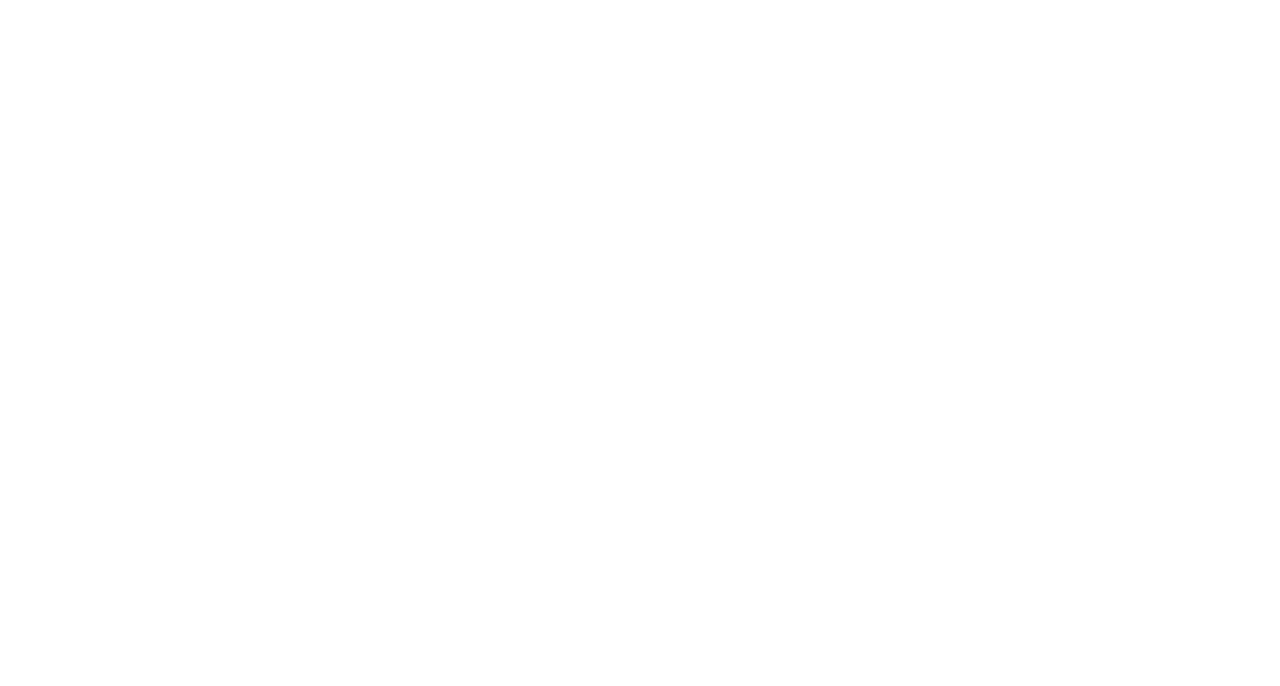
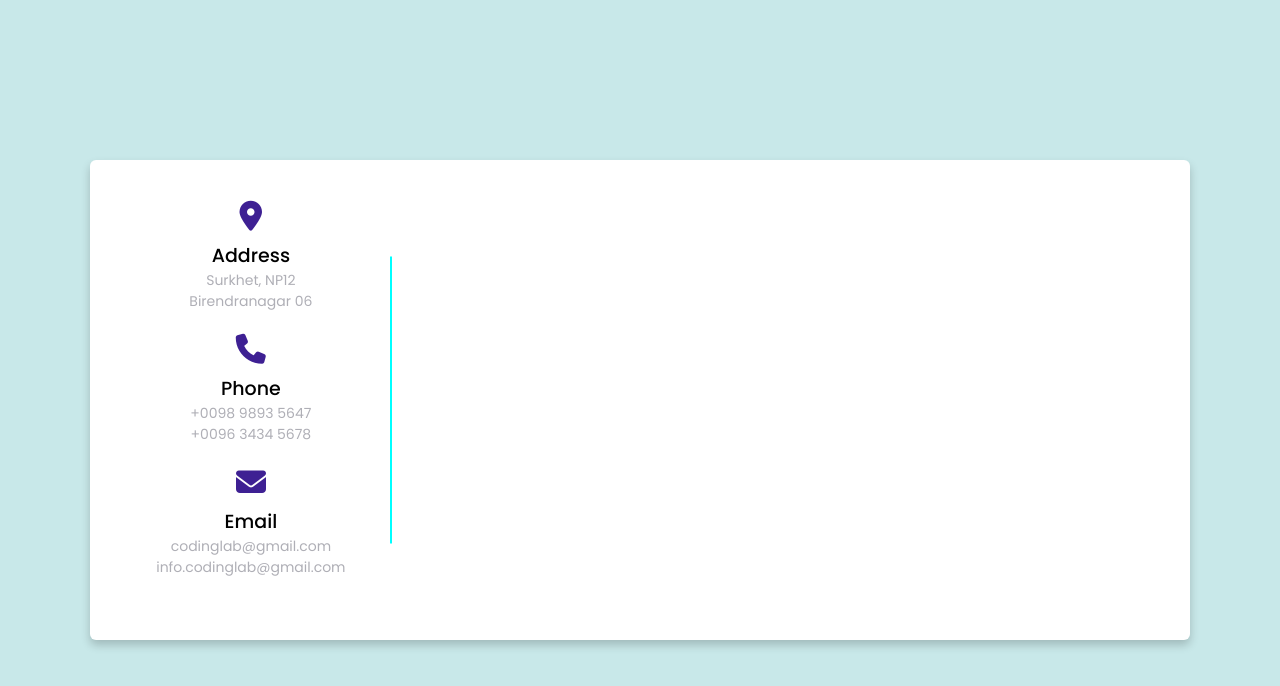
Before and after one commit to Amirkvni/contactUs, a plain HTML site: page index.html in a window 1280 px wide. Drawn offline with Linux system fonts and the light colour scheme.

Commit message:
coding left content section

```diff
--- a/index.html
+++ b/index.html
@@ -4,7 +4,37 @@
     <meta charset="UTF-8" />
     <meta name="viewport" content="width=device-width, initial-scale=1.0" />
     <title>Document</title>
+    <link
+      rel="stylesheet"
+      href="https://cdnjs.cloudflare.com/ajax/libs/font-awesome/6.5.1/css/all.min.css"
+    />
     <link rel="stylesheet" href="style.css" />
   </head>
-  <body></body>
+  <body>
+    <div class="container">
+      <div class="content">
+        <div class="left_content">
+          <div class="info_contact">
+            <i class="fa fa-map-marker-alt"></i>
+            <h5 class="title_info_contact">Address</h5>
+            <span class="text">Surkhet, NP12 </span>
+            <span class="text">Birendranagar 06 </span>
+          </div>
+          <div class="info_contact">
+            <i class="fa fa-phone"></i>
+            <h5 class="title_info_contact">Phone</h5>
+            <span class="text">+0098 9893 5647 </span>
+            <span class="text">+0096 3434 5678 </span>
+          </div>
+          <div class="info_contact">
+            <i class="fa fa-envelope"></i>
+            <h5 class="title_info_contact">Email</h5>
+            <span class="text">codinglab@gmail.com </span>
+            <span class="text">info.codinglab@gmail.com </span>
+          </div>
+        </div>
+        <div class="right_content"></div>
+      </div>
+    </div>
+  </body>
 </html>
--- a/style.css
+++ b/style.css
@@ -0,0 +1,79 @@
+/* Google Font CDN Link */
+@import url("https://fonts.googleapis.com/css2?family=Poppins:wght@200;300;400;500;600;700&display=swap");
+
+* {
+  margin: 0;
+  padding: 0;
+  box-sizing: border-box;
+}
+body {
+  height: 100vh;
+  display: flex;
+  align-items: center;
+  justify-content: center;
+  font-family: "Poppins";
+  background-color: #c8e8e9;
+}
+.container {
+  background-color: #fff;
+  max-width: 1100px;
+  width: 100%;
+  border-radius: 6px;
+  box-shadow: 0 5px 10px rgba(0, 0, 0, 0.2);
+  padding: 35px;
+  height: 480px;
+}
+.content {
+  height: 100%;
+  display: flex;
+  gap: 23px;
+  align-items: center;
+  justify-content: center;
+}
+.content .left_content {
+  width: 25%;
+  height: 100%;
+}
+.content .right_content {
+  width: 75%;
+  height: 100%;
+}
+.info_contact {
+  text-align: center;
+  margin-bottom: 22px;
+}
+.info_contact i {
+  font-size: 30px;
+  color: #3e2093;
+  margin-bottom: 10px;
+}
+.info_contact h5 {
+  font-size: 19px;
+  font-weight: 500;
+}
+
+.info_contact span {
+  font-size: 14px;
+  display: block;
+  color: #afafb6;
+}
+.left_content {
+  display: flex;
+  flex-direction: column;
+  align-items: center;
+  justify-content: center;
+  width: 25%;
+  height: 100%;
+  position: relative;
+}
+/* border left content: */
+.left_content::before {
+  content: "";
+  background-color: aqua;
+  width: 2px;
+  height: 70%;
+  right: -15px;
+  position: absolute;
+  top: 50%;
+  transform: translateY(-50%);
+}
```
